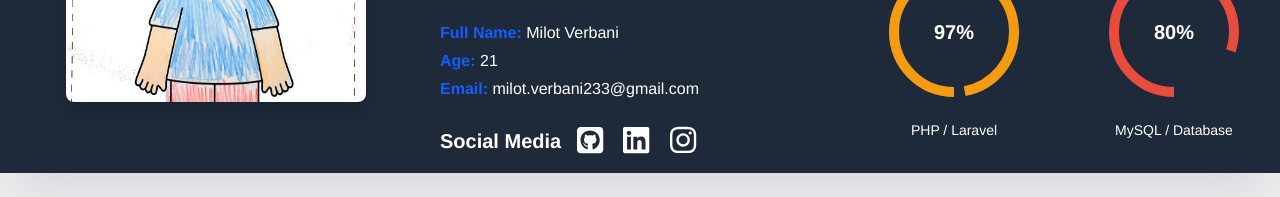
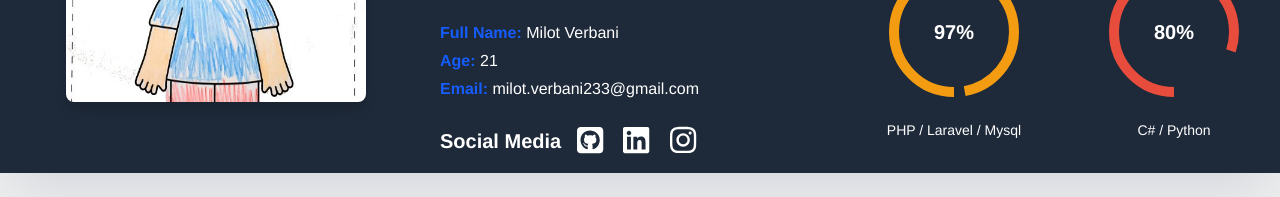
Before and after one commit to milotverbani/PersonalPortfolio, a React (Vite) app: page / in a window 1280 px wide. Shown: the part 1380-1577 px from the top of the page. Built offline with nearby package versions, Linux system fonts and the light colour scheme.

Commit message:
Përshkrimi i ndryshimeve të bëra

```diff
--- a/src/About.jsx
+++ b/src/About.jsx
@@ -169,11 +169,11 @@ function About() {
       </div>
       <div>
         <PercentageCircle percent={97} color="#f39c12" radius={80} />
-        <p className="text-white mt-2">PHP / Laravel</p>
+        <p className="text-white mt-2">PHP / Laravel / Mysql</p>
       </div>
       <div>
         <PercentageCircle percent={80} color="#e74c3c" radius={80} />
-        <p className="text-white mt-2">MySQL / Database</p>
+        <p className="text-white mt-2">C# / Python</p>
       </div>
     </div>
   </div>
```
